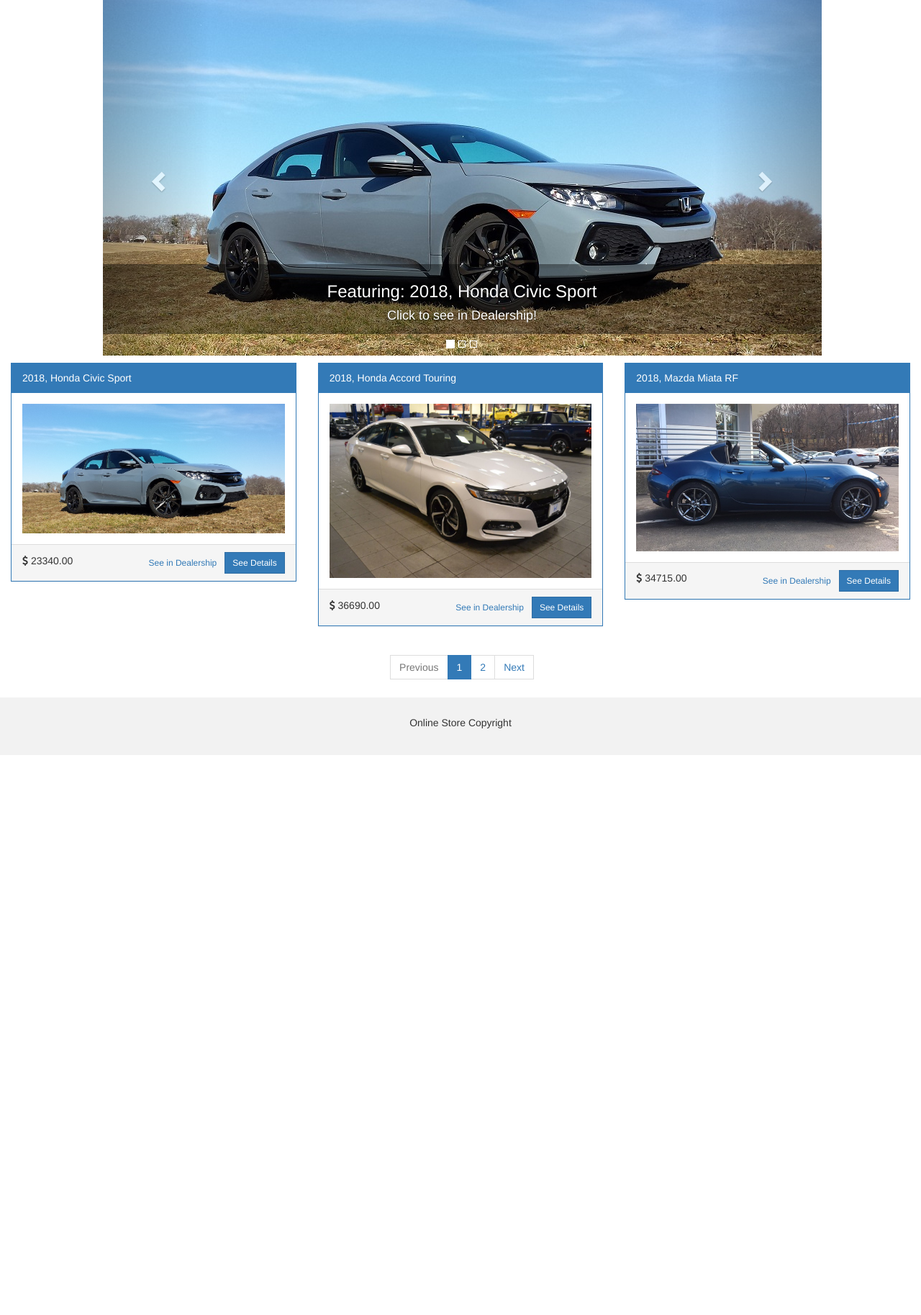
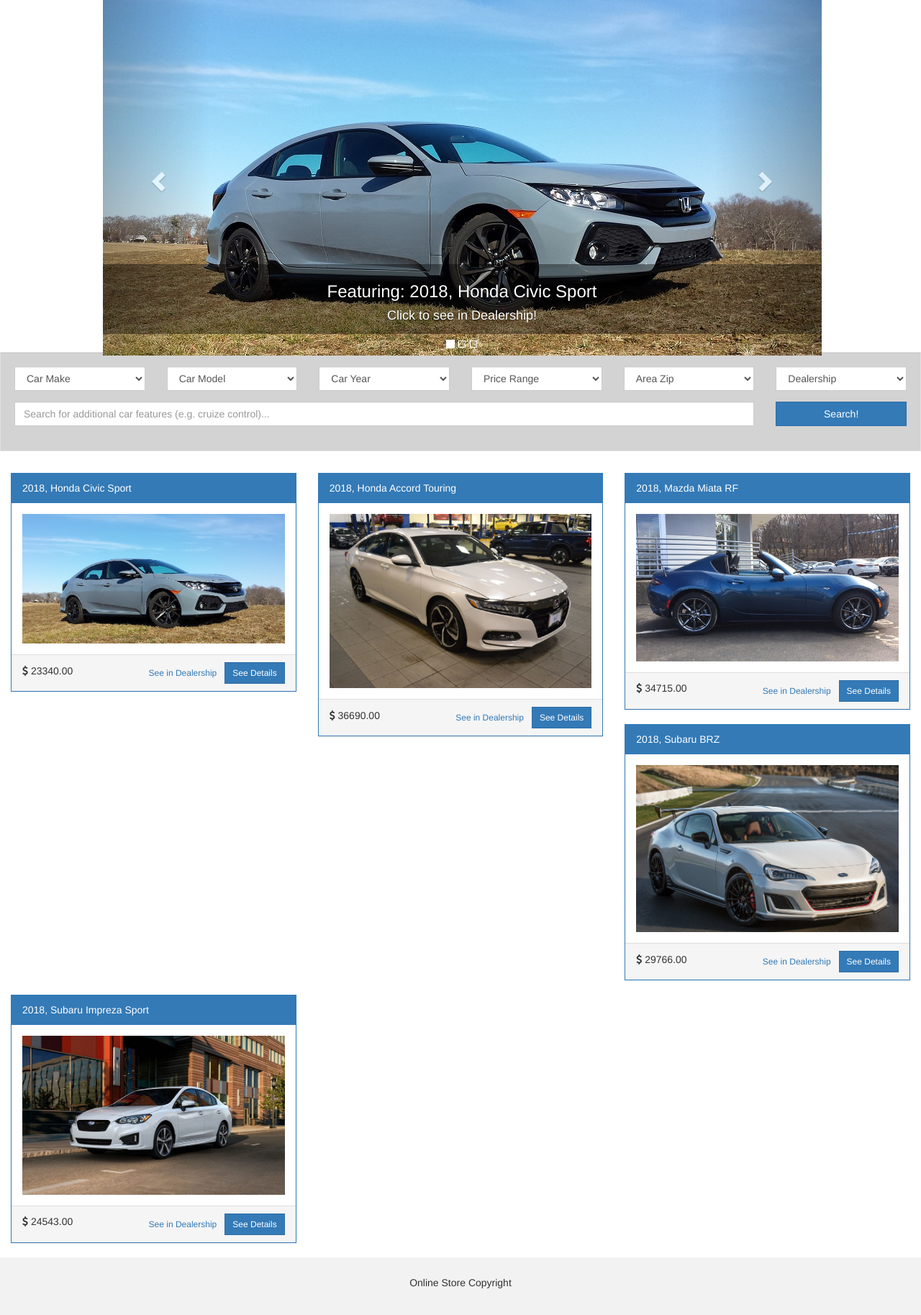
Before and after one commit to jsimon1/X-InformaticsGroupVioletFinalProjectDemo, a Django app: page /cars/ in a window 1280 px wide. Shown: the part 101-1928 px from the top of the page at 72% size. Before the commit the page ends 1150 px from the top, so only its background shows below. Run offline with Django 3.2, Linux system fonts and the light colour scheme; data comes from the database, SQL or seed files in the repository; both versions use the stored data as it was after the commit; some libraries are stand-ins or nearby versions.

Commit message:
Search Bar

```diff
--- /dev/null
+++ b/CarSales/cars/choices.py
@@ -0,0 +1,24 @@
+MAKE_CHOICES = [
+    ('Honda', 'Honda'),
+    ('Mazda', 'Mazda'),
+    ('Subaru', 'Subaru'),
+]
+
+MODEL_CHOICES = [
+    ('BRZ', 'BRZ'),
+    ('Miata RF', 'Miata RF'),
+    ('Civic Sport', 'Civic Sport'),
+    ('Impreza Sport', 'Impreza Sport'),
+    ('Accord Touring', 'Accord Touring'),
+]
+
+ZIP_CHOICES = [
+    (12180, 12180), #Rensselaer Honda and Carbone Subaru
+    (12144, 12144),   #Cooley Mazda
+]
+
+DEALER_CHOICES = [
+    ('Rensselaer Honda', 'Rensselaer Honda'),
+    ('Carbone Subaru', 'Carbone Subaru'),
+    ('Cooley Mazda', 'Cooley Mazda'),
+]
--- a/CarSales/cars/models.py
+++ b/CarSales/cars/models.py
@@ -1,21 +1,22 @@
 from sorl.thumbnail import ImageField
 from django.db import models
+from . import choices as ch
 
 # model to store different cars
 class Car(models.Model):
+    # car info
 
-    # car info
-    car_image = ImageField(upload_to = 'cars')
-    car_web = models.URLField(max_length = 200)
-    car_year = models.IntegerField('Model Year')
-    car_make = models.CharField(max_length = 200)
-    car_model = models.CharField(max_length = 200)
-    car_picked = models.BooleanField(default = False)
-    car_price = models.DecimalField(max_digits = 8, decimal_places = 2)
+    car_year = models.IntegerField('Year')
+    car_image = ImageField('Image', upload_to = 'cars/')
+    car_web = models.URLField('Website', max_length = 200)
+    car_picked = models.BooleanField('Is Picked',default = False)
+    car_price = models.DecimalField('Price', max_digits = 8, decimal_places = 2)
+    car_make = models.CharField('Make', max_length = 200, choices = ch.MAKE_CHOICES)
+    car_model = models.CharField('Model', max_length = 200, choices = ch.MODEL_CHOICES)
+
 
     #dealer info
-    dealer_name = models.CharField(max_length = 200)
-    dealer_web = models.URLField(max_length = 200)
-    dealer_zip = models.IntegerField(default=0)
-
+    dealer_name = models.CharField('Dealership', max_length = 200, choices = ch.DEALER_CHOICES)
+    dealer_zip = models.IntegerField('Area Zip', choices = ch.ZIP_CHOICES)
+    dealer_web = models.URLField('Dealer Website', max_length = 200)
     # other info ...
--- a/CarSales/cars/urls.py
+++ b/CarSales/cars/urls.py
@@ -1,4 +1,6 @@
+from django_filters.views import FilterView
 from django.urls import path
+from .models import Car
 from . import views
 
 app_name = 'cars'
--- a/CarSales/cars/views.py
+++ b/CarSales/cars/views.py
@@ -3,17 +3,65 @@
 from django.http import HttpResponseRedirect
 from django.views import generic
 from django.urls import reverse
+from django.db.models import Q
 from .models import Car
+import functools
+import operator
 
 class IndexView(ListView):
     model = Car
-    paginate_by = 3
+    paginate_by = 10
     template_name = 'index.html'
 
     # override of get_queryset
     def get_queryset(self):
-        # return newest cars
-        return Car.objects.order_by('-car_year')
+        result = Car.objects.order_by('-car_year')
+
+        # Handle description input, remove garbage
+        query = self.request.GET.get('desc')
+        if query:
+            value = ''.join(tok for tok in value if tok.isalnum() or tok == ' ')
+            query_list = value.split()
+            result = result.filter(
+                functools.reduce(operator.and_,
+                       (Q(car_make__icontains = q) for q in query_list))
+            )
+
+        # Handle carmake input
+        query = self.request.GET.get('carmake')
+        if query:
+            result = result.filter(Q(car_make__exact = query))
+
+        # Handle carmodel input
+        query = self.request.GET.get('carmodel')
+        if query:
+            result = result.filter(Q(car_model__exact = query))
+
+        # Handle caryear input
+        query = self.request.GET.get('caryear')
+        if query:
+            query_list = query.split()
+            result = result.filter(Q(car_year__exact = int(query)))
+
+        # Handle carprice input
+        query = self.request.GET.get('carprice')
+        if query:
+            if int(query) == 1:
+                result = result.filter(Q(car_price__lte = 5000))
+            elif int(query) == 2:
+                result = result.filter(Q(car_price__range = (5000, 10000)))
+            elif int(query) == 3:
+                result = result.filter(Q(car_price__range = (10000, 15000)))
+            else:
+                result = result.filter(Q(car_price__gte = 15000))
+
+        # Handle area zip input
+        query = self.request.GET.get('zip')
+        if query:
+            result = result.filter(Q(dealer_zip__exact = int(query)))
+
+        # return cars
+        return result
 
     # override
     def get_context_data(self, **kwargs):
--- a/CarSales/static/css/styles.css
+++ b/CarSales/static/css/styles.css
@@ -13,10 +13,6 @@
     background-color: lightgray !important;
 }
 
-.carousel {
-    margin-bottom: 10px;
-}
-
 .carousel-caption {
     right: 0%;
     left: 0%;
@@ -28,6 +24,11 @@
 
 .carousel-indicators {
     margin-bottom: -15px;
+}
+
+.well {
+    margin-top: -10px;
+    background-color: lightgray;
 }
 
 /* Add a gray background color and some padding to the footer */
--- a/CarSales/templates/base.html
+++ b/CarSales/templates/base.html
@@ -36,6 +36,12 @@
         </div>
     </div>
 
+    <div class="container-fluid" style="margin-bottom: 10px;">
+        <div class="row row-centered">
+            {% include "search.html" %}
+        </div>
+    </div>
+
     <div class="container-fluid">
         <div class="row">
             {% block content %}{% endblock %}
--- a/CarSales/templates/index.html
+++ b/CarSales/templates/index.html
@@ -1,4 +1,7 @@
-{% extends "base.html" %} {% load thumbnail %} {% block content %} {% for car in car_list %}
+{% extends "base.html" %} {% load thumbnail %} {% block content %}
+
+
+{% for car in car_list %}
 
 <div class="col-sm-4">
     <div class="panel panel-primary">
--- /dev/null
+++ b/CarSales/templates/search.html
@@ -0,0 +1,80 @@
+<div class="well">
+    <div class="row">
+
+        <form id="searchform" action="{% url 'cars:index' %}" method="get" accept-charset="utf-8">
+            <div class="form-row align-items-center">
+                <div class="form-group col-lg-2">
+                    <select class="form-control" id="carmake" name="carmake">
+                        <option selected disabled>Car Make</option>
+                        <option disabled>──────────</option>
+                        <option value="Honda">Honda</option>
+                        <option value="Mazda">Mazda</option>
+                        <option value="Subaru">Subaru</option>
+                    </select>
+                </div>
+
+                <div class="form-group col-lg-2">
+                    <select class="form-control" id="carmodel" name="carmodel">
+                        <option selected disabled>Car Model</option>
+                        <option disabled>──────────</option>
+                        <option value="Civic Sport">Civic Sport</option>
+                        <option value="Accord Touring">Accord Touring</option>
+                        <option value="Miata RF">Miata RF</option>
+                        <option value="Impreza Sport">Impreza Sport</option>
+                        <option value="BRF">BRF</option>
+                    </select>
+                </div>
+
+                <div class="form-group col-lg-2" id="caryear" name="caryear">
+                    <select class="form-control">
+                        <option value="" selected disabled>Car Year</option>
+                        <option disabled>──────────</option>
+                        <option value="2018">2018</option>
+                        <option value="2017">2017</option>
+                    </select>
+                </div>
+
+                <div class="form-group col-lg-2">
+                    <select class="form-control" id="carprice" name="carprice">
+                        <option disabled selected>Price Range</option>
+                        <option disabled>──────────</option>
+                        <option value="1">Below $5000</option>
+                        <option value="2">$5000 - $10000</option>
+                        <option value="3">$10000 - $15000</option>
+                        <option value="4">Above $15000</option>
+                    </select>
+                </div>
+
+
+                <div class="form-group col-lg-2">
+                    <select class="form-control" id="zip" name="zip">
+                         <option selected disabled>Area Zip</option>
+                         <option disabled>──────────</option>
+                         <option value="12180">12180</option>
+                         <option value="12144">12144</option>
+                    </select>
+                </div>
+
+                <div class="form-group col-lg-2">
+                    <select class="form-control" id="dealer" name="dealer">
+                        <option selected disabled>Dealership</option>
+                        <option disabled>──────────</option>
+                        <option value="Rensselear Honda">Rensselear Honda</option>
+                        <option value="Carbone Subaru">Carbone Subaru</option>
+                        <option value="Coley Mazda">Coley Mazda</option>
+                    </select>
+                </div>
+
+            </div>
+
+            <div class="form-row align-items-center">
+                <div class="form-group col-lg-10">
+                    <input id="desc" name="desc" placeholder="Search for additional car features (e.g. cruize control)... " class="form-control" type="text">
+                </div>
+                <div class="form-group col-lg-2">
+                    <button type="submit" class="btn btn-primary btn-block"><span class="icon-search">Search!</span></button>
+                </div>
+            </div>
+        </form>
+    </div>
+</div>
```
Also changed, not shown: CarSales/templates/index_exmpl.html (deleted, +0 -131 lines), CarSales/templates/search_old.html (added, +82 -0 lines), CarSales/db.sqlite3.
